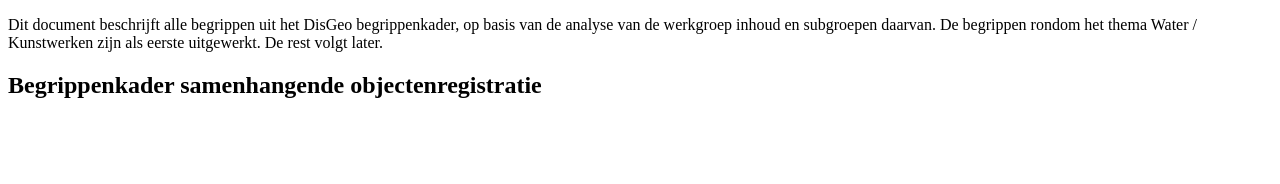
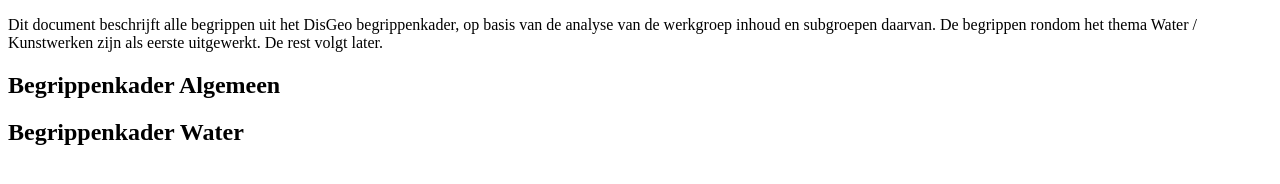
Before and after one commit to Geonovum/disgeo-begrippen, a plain HTML site: page index.html in a window 1280 px wide. Drawn offline with Linux system fonts and the light colour scheme.

Commit message:
update doc structure

```diff
--- a/index.html
+++ b/index.html
@@ -3,7 +3,7 @@
     <!-- HTML-Header ------------------------------------------------------------------------------>
     <head>
         <meta charset='utf-8'>
-        <title>DisGeo begrippenkader</title>
+        <title>Begrippenkader samenhangende objectenregistratie</title>
         <link rel="stylesheet" type="text/css" href="./media/style.css">
         <link rel='shortcut icon' type='image/x-icon' href='https://tools.geostandaarden.nl/respec/style/logos/Geonovum.ico' />
         <script class="remove" src="./config.js"></script>
@@ -15,11 +15,14 @@
             <p>Dit document beschrijft alle begrippen uit het DisGeo begrippenkader, op basis van de analyse van de werkgroep inhoud en subgroepen daarvan. De begrippen rondom het thema Water / Kunstwerken zijn als eerste uitgewerkt. De rest volgt later. </p>
         </section>
         <section id='sotd'><p></p></section>
+        <section data-format="markdown" data-include="intro.md"></section>
         <section>
-            <h1>Begrippenkader samenhangende objectenregistratie</h1>
-            <section data-format="markdown" data-include="intro.md"></section>
+            <h1>Begrippenkader Algemeen</h1>
             <section data-format="markdown" data-include="begrippen/fysiekobject.md"></section>
             <section data-format="markdown" data-include="begrippen/kunstwerk.md"></section>
+        </section>
+        <section>
+            <h1>Begrippenkader Water</h1>
             <section data-format="markdown" data-include="begrippen/gemaal.md"></section>
             <section data-format="markdown" data-include="begrippen/stuw.md"></section>
             <section data-format="markdown" data-include="begrippen/bodemval.md"></section>
```
Also changed, not shown: 2 other files.
